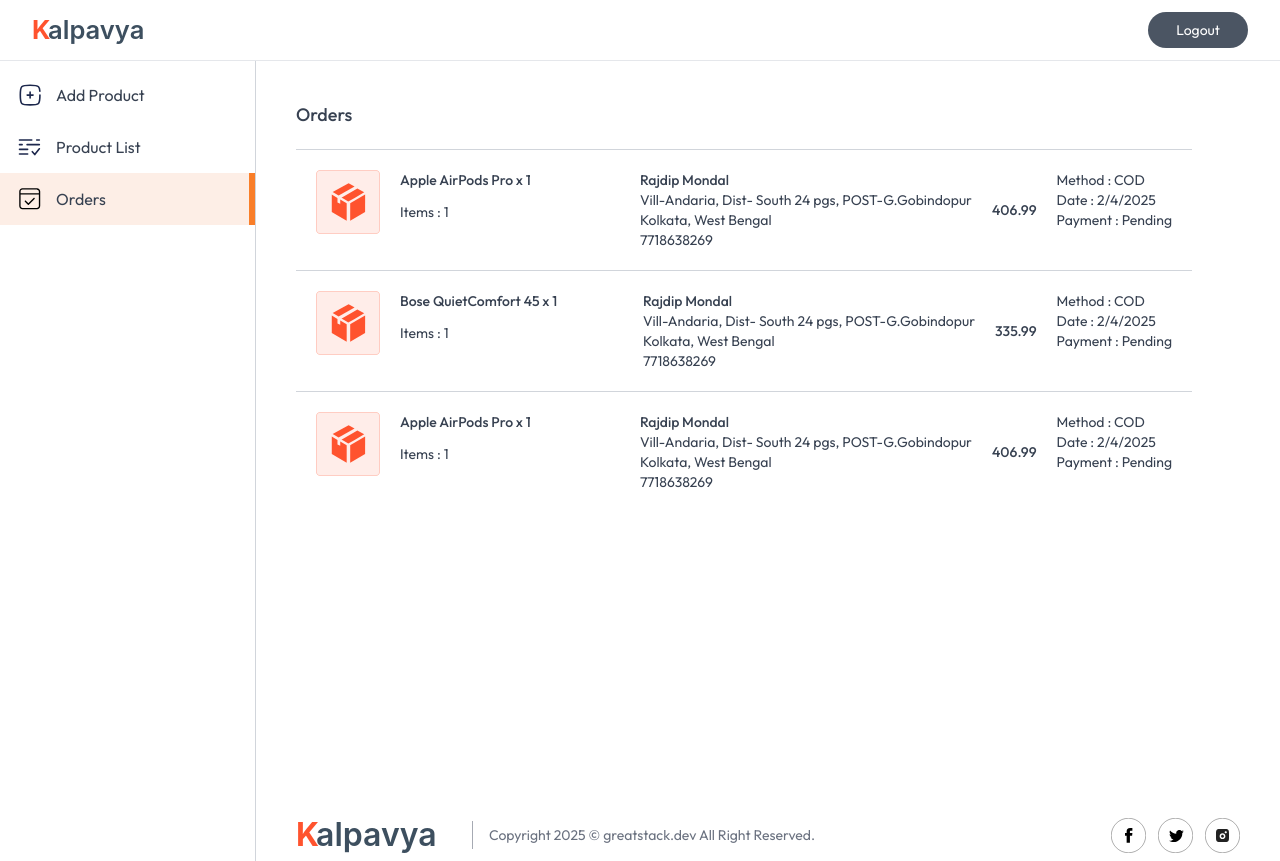
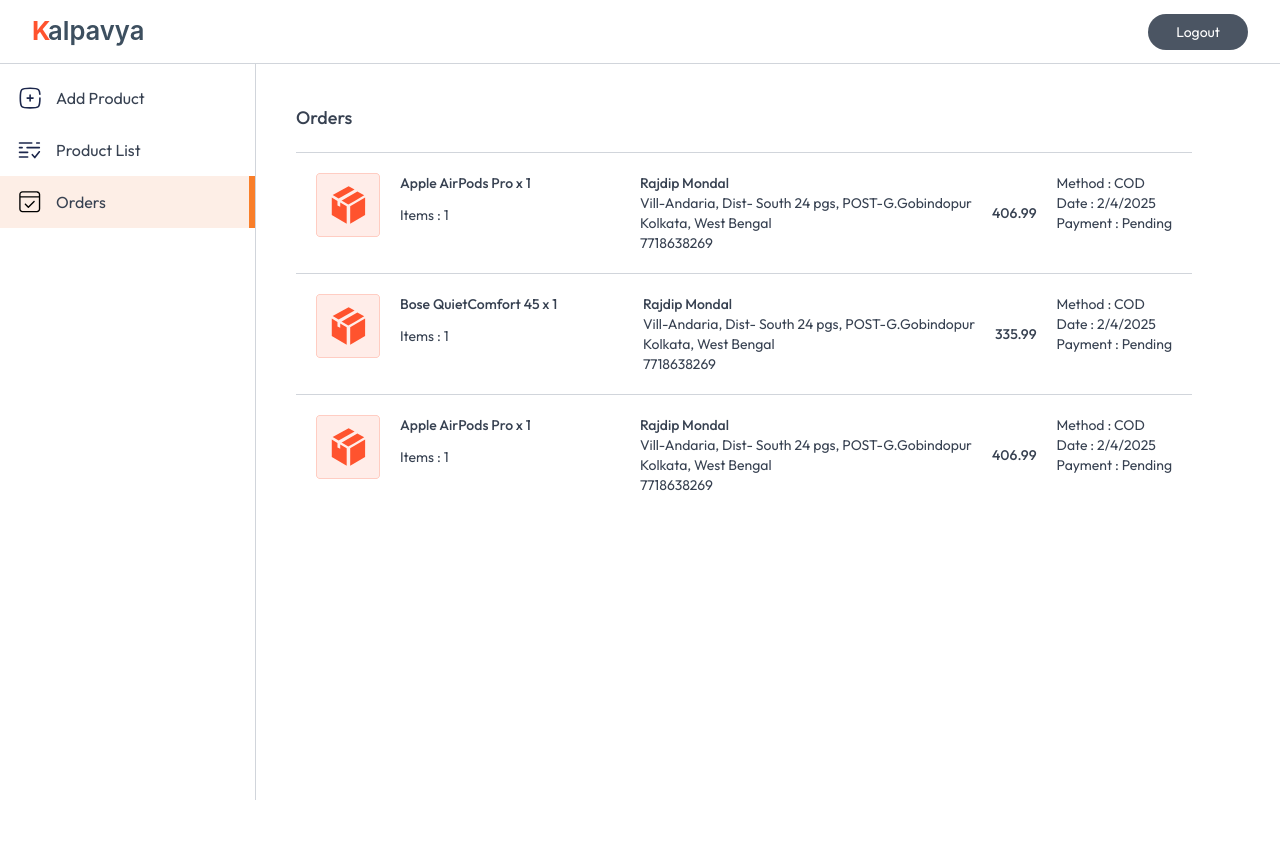
Before and after one commit to Rajdip03/Rajdip-KALPAVYA, a Next.js app: page /seller/orders in a window 1280 px wide. After the commit the page ends 800 px from the top, so only its background shows below. Built offline with nearby package versions, Linux system fonts and the light colour scheme.

Commit message:
feat/update seller display, make fixed seller footer,navbar,sidebar

```diff
--- a/app/seller/layout.jsx
+++ b/app/seller/layout.jsx
@@ -5,11 +5,13 @@
 
 const Layout = ({ children }) => {
   return (
-    <div>
+    <div className="h-screen flex flex-col overflow-hidden">
       <Navbar />
-      <div className='flex w-full'>
+      <div className="flex-1 flex overflow-hidden w-full">
         <Sidebar />
-        {children}
+        <main className="flex-1 overflow-y-auto">
+          {children}
+        </main>
       </div>
     </div>
   )
--- a/components/seller/Footer.jsx
+++ b/components/seller/Footer.jsx
@@ -9,7 +9,7 @@
         <Image className="hidden md:block" src={assets.logo} alt="logo" />
         <div className="hidden md:block h-7 w-px bg-gray-500/60"></div>
         <p className="py-4 text-center text-xs md:text-sm text-gray-500">
-          Copyright 2025 © greatstack.dev All Right Reserved.
+          Copyright 2026 © Rajdip Mondal All Right Reserved.
         </p>
       </div>
       <div className="flex items-center gap-3">
--- a/components/seller/Navbar.jsx
+++ b/components/seller/Navbar.jsx
@@ -8,7 +8,7 @@
   const { router } = useAppContext()
 
   return (
-    <div className='flex items-center px-4 md:px-8 py-3 justify-between border-b'>
+    <div className='flex items-center px-4 md:px-8 py-3 justify-between border-b border-gray-300 text-gray-700 bg-white/95 backdrop-blur-sm h-16 shrink-0 z-50'>
       <Image onClick={()=>router.push('/')} className='w-28 lg:w-32 cursor-pointer' src={assets.logo} alt="" />
       <button className='bg-gray-600 text-white px-5 py-2 sm:px-7 sm:py-2 rounded-full text-xs sm:text-sm'>Logout</button>
     </div>
--- a/components/seller/Sidebar.jsx
+++ b/components/seller/Sidebar.jsx
@@ -13,7 +13,7 @@
     ];
 
     return (
-        <div className='md:w-64 w-16 border-r min-h-screen text-base border-gray-300 py-2 flex flex-col'>
+        <div className='md:w-64 w-16 shrink-0 overflow-y-auto border-r border-gray-300 py-2 flex flex-col bg-white text-base'>
             {menuItems.map((item) => {
 
                 const isActive = pathname === item.path;
```
